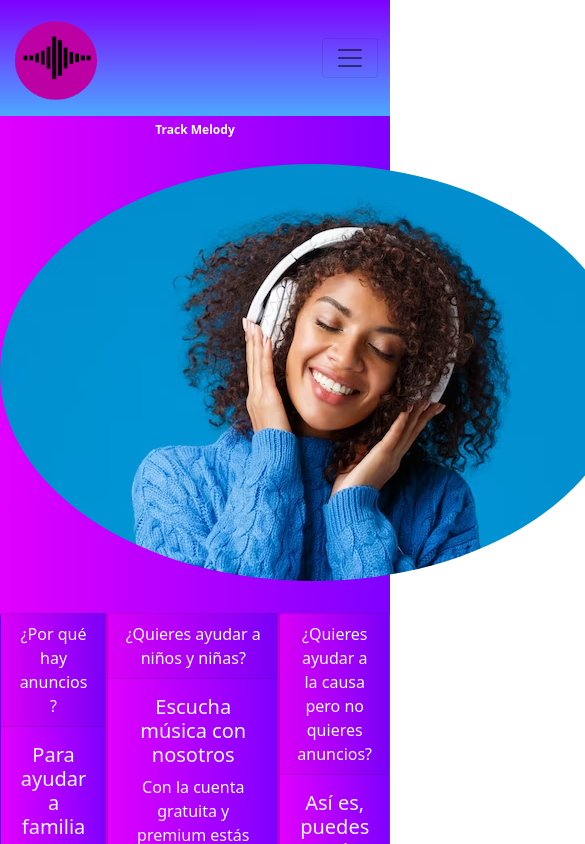
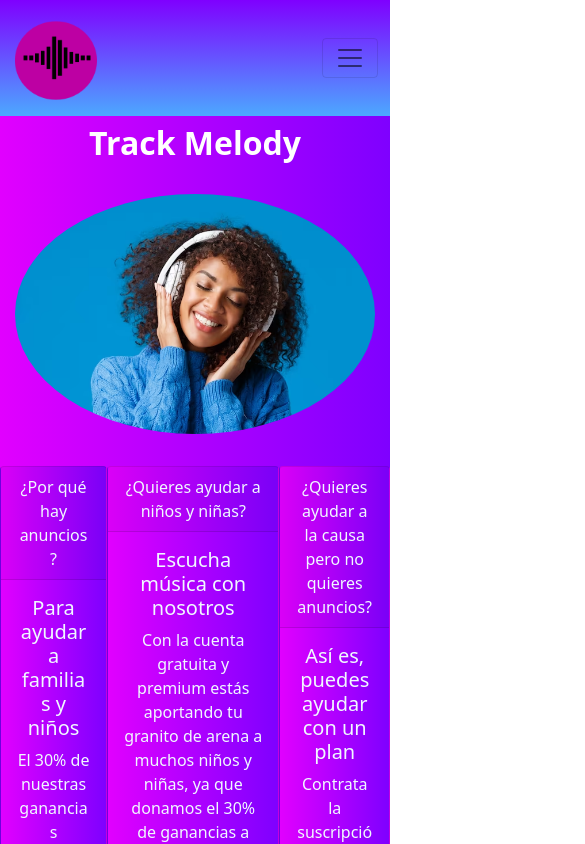
Before and after one commit to Pipasoo/TrackMelody, a React (Vite) app: page / in a window 390 px wide. Shown: the top 844 px of the page, 585 px wide, since content can reach past the window. Built offline with nearby package versions, Linux system fonts and the light colour scheme.

Commit message:
Se hace responsiva la imagen del index y el titulo

```diff
--- a/src/App.css
+++ b/src/App.css
@@ -121,3 +121,54 @@ main{
 .icon, .link_text{
   font-size: 20px;
 }
+
+@media (max-width: 2048px) {
+  .badge {
+    font-size: 9rem;
+  }
+  .titles{
+    font-size: 4rem;
+  }
+}
+
+@media (max-width: 1356px) {
+  .badge {
+    font-size: 5rem;
+  }
+  .titles{
+    font-size: 2rem;
+  }
+  .rounded-circle{
+    max-width: 756px;
+  }
+}
+
+@media (max-width: 750px) {
+  .badge {
+    font-size: 4rem;
+  }
+  .titles{
+    font-size: 2rem;
+  }
+  .rounded-circle{
+    max-width: 576px;
+  }
+}
+
+
+@media (max-width: 576px) {
+  .badge {
+    font-size: 3rem;
+  }
+  .rounded-circle{
+    max-width: 460px;
+  }
+}
+@media (max-width: 460px) {
+  .badge {
+    font-size: 2rem;
+  }
+  .rounded-circle{
+    max-width: 360px;
+  }
+}
```
